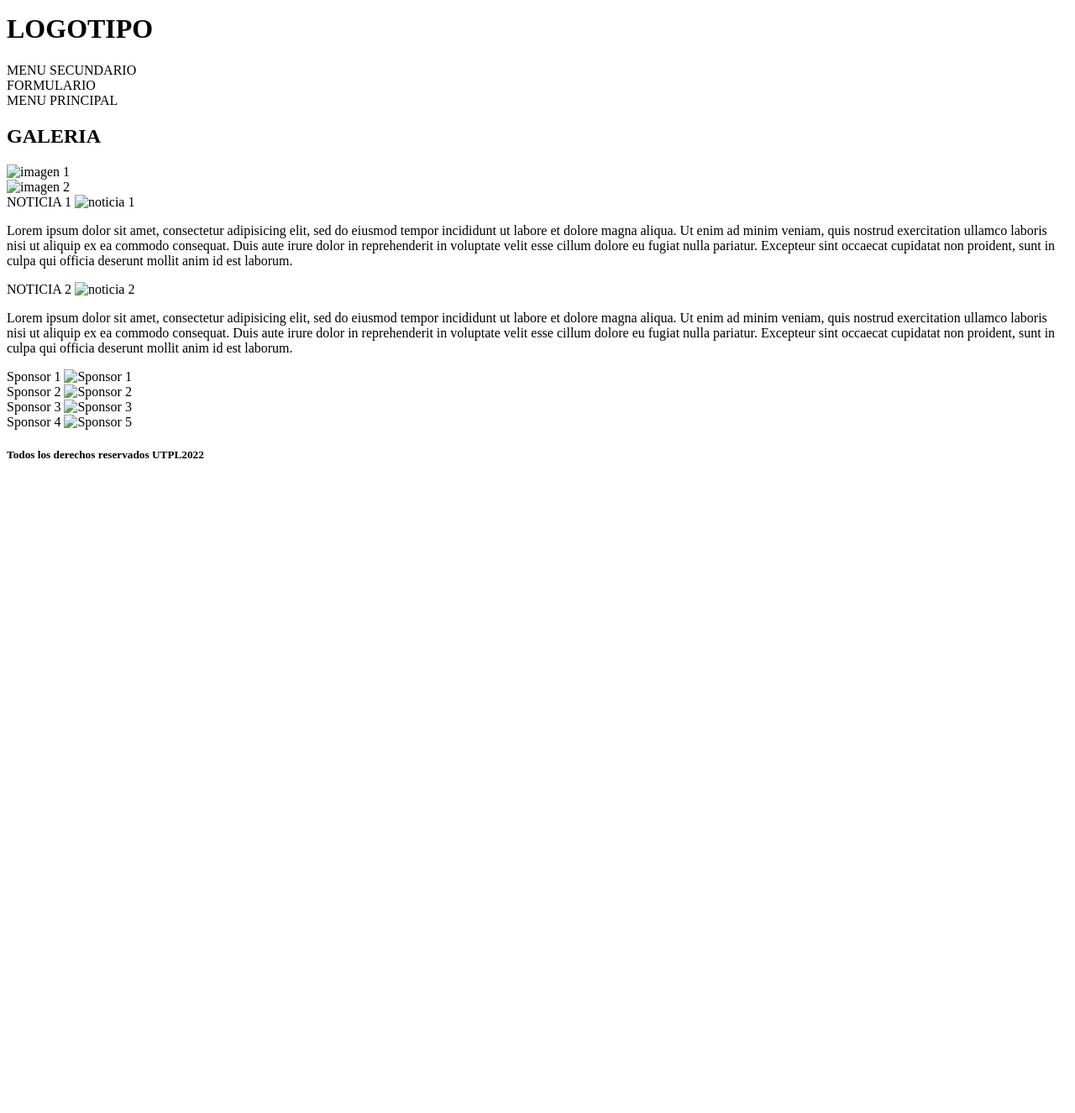
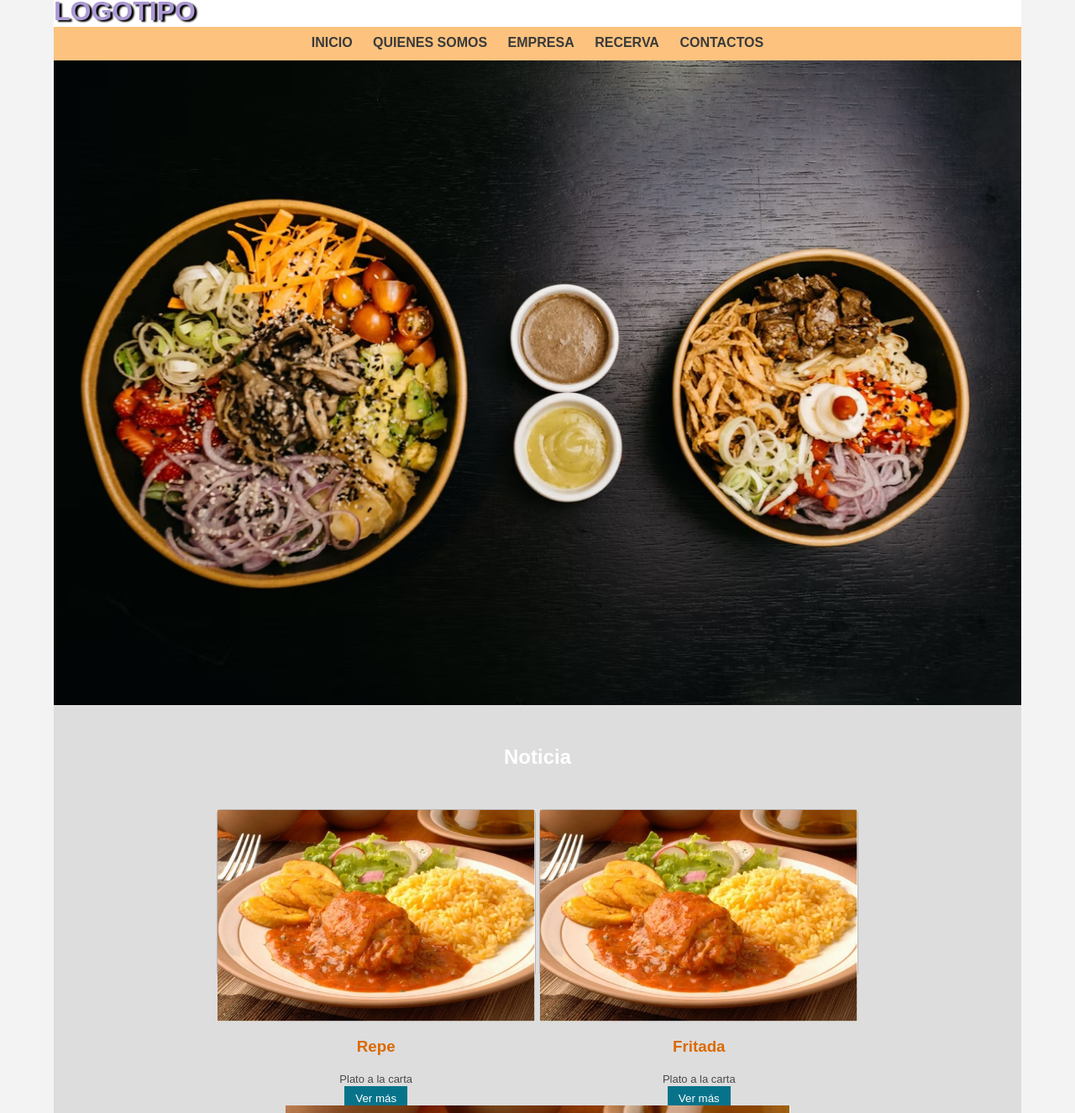
Before and after one commit to Fapaccha1/IngenieriaWeb, a plain HTML site: page index.html in a window 1280 px wide. Shown: the part 5-1331 px from the top of the page at 84% size. Before the commit the page ends 800 px from the top, so only its background shows below. Drawn offline with Linux system fonts and the light colour scheme.

Commit message:
“cambios”

```diff
--- /dev/null
+++ b/css/style.css
@@ -0,0 +1,168 @@
+*{
+	padding: 0;
+	margin: 0;
+	border: 0;
+
+}
+
+body{
+	background: #f3f3f3;
+	font-family: sans-serif;
+}
+
+.cabeceraPrincipal, .menuPrincipal, .sliderPrincipal, main{
+	background: #ddd;
+	color: #fff;
+	width: 90%;
+	margin: 0 auto;
+}
+
+.cabeceraPrincipal{
+	background-color: #ffffff;
+}
+
+.cabeceraPrincipal h1{
+	color: #AC99D4;
+	padding: 10px, 40px;
+	text-shadow: #000 3px 2px 2px;
+}
+
+.menuPrincipal{
+	background-color: #fcc27e;
+	text-align: center;
+	padding-top: 10px;
+	height: 30px;
+}
+
+.menuPrincipal a{
+	text-decoration: none;
+	padding: 5px 10px;
+	color: #3a3a3a;
+	text-transform: uppercase;
+	font-weight: bold;
+}
+
+.menuPrincipal a:hover{
+	background-color: #edd502;
+	color: #fff;
+	transition: 1s;
+}
+
+.sliderPrincipal img{
+	width: 100%;
+}
+
+.menu{
+	text-align: center;
+}
+
+.h2Home{
+	text-align: center;
+	padding: 2em 0;
+}
+
+.menuPlato{
+	width: 33%;
+	background: #ededed;
+	border: 1px solid #bbb6b6;
+	box-sizing: border-box;
+	height: 200px;
+	margin-bottom: 1px;
+	border-radius: 5px;
+	display: inline-block;
+	box-shadow: 09x 4px 4px rgba(0, 0, 0, 0.25);
+}
+
+.menuPlato img{
+	width: 100%;
+
+}
+
+.menuPlato h3{
+	color: #db6900;
+	text-align: center;
+	padding: 1em 0;
+}
+
+.menuPlato p{
+	padding: 0.1em 1em;
+	font-size: 13px;
+	color: #494848;
+}
+
+.piePagina{
+	background-color: #1d1d1d;
+	color: # c1d0d4;
+}
+
+.menuPlato button{
+	background-color: #07738a;
+	color: #fff;
+	padding: 0.5em 1em;
+	margin-bottom: 5px;
+}
+.menuPlato2{
+	display: inline-block;
+
+}
+.chefs{
+	width: 33%;
+	background: #ededed;
+	border: 1px solid #bbb6b6;
+	box-sizing: border-box;
+	height: 200px;
+	margin-bottom: 1px;
+	border-radius: 5px;
+	display: inline-block;
+	box-shadow: 09x 4px 4px rgba(0, 0, 0, 0.25);
+	text-align: center;
+}
+
+.chefs img{
+	float: left;
+	border: black 3px solid;
+	border-radius: 100%;
+}
+
+.chefs h3{
+	color: #db6900;
+	text-align: center;
+	padding: 1em 0;
+}
+
+.chefs button{
+	background-color: #07738a;
+	color: #fff;
+	padding: 0.5em 1em;
+	margin-bottom: 5px;
+}
+.piePagina h5{
+	text-align: center;
+	padding: 2em 0;
+}
+.chef1{
+	border-radius: 100%;
+}
+.segunda{
+	background-color: #f3f3f3 ;
+}
+.menu1{
+	text-align: center;
+	width: 200px 400px;
+}
+.chef{}
+
+@media only screen and (max-width: 800px){
+	body{
+		background-color: blue;
+	}
+}
+
+@media only screen and (max-width: 650px){
+	.menuPlato{
+		width: 90%;
+		display: inline-block;
+		margin: 0 auto;
+		margin-bottom: 10px;
+	}
+}
--- a/index.html
+++ b/index.html
@@ -1,4 +1,3 @@
-<!DOCTYPE html>
 <html>
 <head>
 	<meta charset="utf-8">
@@ -6,78 +5,64 @@
 	<meta http-equiv="X-UA-Compatible" content="IE=edge">
     <meta name="viewport" content="width=device-width, initial-scale=1.0">
 	<title>Mi primer taller</title>
-	<link rel="stylesheet" type="text/css" href="estilos.css">
+	<link rel="stylesheet" type="text/css" href="css/style.css">
 
 </head>
 <body>
-	<header>
+	<header class="cabeceraPrincipal">
 		<h1> LOGOTIPO</h1>
-		<section>
-			<nav>
-				MENU SECUNDARIO
-			</nav>
-			<aside>
-				FORMULARIO
-			</aside>
+	</header>
+	<section>
+		<nav class="menuPrincipal">
+			<a href="">Inicio</a>
+			<a href="">Quienes somos</a>
+			<a href="">Empresa</a>
+			<a href="">Recerva</a>
+			<a href="">Contactos</a>
+		</nav>
+	</section>
+	<section class="sliderPrincipal">
+		<img src="images/slider1.jpg" alt="Slider" title="sliderPrincipal">
+	</section>
+	<main>
+		<h2 class="h2Home">Noticia</h2>
+		<section class="menu">
+			<article class="menuPlato">
+				<img src="images/img1.jpg" alt="">
+				<h3>Repe</h3>
+				<p>Plato a la carta</p>
+				<button>Ver más</button>
+			</article>
+			<article class="menuPlato">
+				<img src="images/img1.jpg" alt="">
+				<h3>Fritada</h3>
+				<p>Plato a la carta</p>
+				<button>Ver más</button>
+			</article>
+			<article class="menuPlato2">
+				<img src="images/img1.jpg" alt="">
+				<h3>Molloco</h3>
+				<p>Plato a la carta</p>
+				<button>Ver más</button>
+			</article>
 		</section>
-	</header>
-	<nav>
-		<div>
-			MENU PRINCIPAL
-		</div>
-	</nav>
-		<section>
-			<h2>GALERIA</h2>
-
-			<div><img src="" alt="imagen 1"></div>
-			<div><img src="" alt="imagen 2"></div>
+		<section class="menu1" >
+			<article class="chefs">
+				<img src="images/chef1.jpg" alt="" class="chef1">
+				<h3>Juan Alvarado</h3>
+				<p>Plato a la carta</p>
+				<button>Ver más</button>
+			</article>
+			<article class="chefs">
+				<img src="images/chef1.jpg" alt="" class="chef1">
+				<h3>Pepe Aguilar</h3>
+				<p>Plato a la carta</p>
+				<button>Ver más</button>
+			</article>
 
 		</section>
-	<main>
-		<section>
-			NOTICIA 1
-			<img src="" alt="noticia 1">
-			<p>Lorem ipsum dolor sit amet, consectetur adipisicing elit, sed do eiusmod
-			tempor incididunt ut labore et dolore magna aliqua. Ut enim ad minim veniam,
-			quis nostrud exercitation ullamco laboris nisi ut aliquip ex ea commodo
-			consequat. Duis aute irure dolor in reprehenderit in voluptate velit esse
-			cillum dolore eu fugiat nulla pariatur. Excepteur sint occaecat cupidatat non
-			proident, sunt in culpa qui officia deserunt mollit anim id est laborum.</p>
-		</section>
-		<section>
-			NOTICIA 2
-			<img src="" alt="noticia 2">
-			<p>Lorem ipsum dolor sit amet, consectetur adipisicing elit, sed do eiusmod
-			tempor incididunt ut labore et dolore magna aliqua. Ut enim ad minim veniam,
-			quis nostrud exercitation ullamco laboris nisi ut aliquip ex ea commodo
-			consequat. Duis aute irure dolor in reprehenderit in voluptate velit esse
-			cillum dolore eu fugiat nulla pariatur. Excepteur sint occaecat cupidatat non
-			proident, sunt in culpa qui officia deserunt mollit anim id est laborum.</p>
-		</section>
 	</main>
-	<aside>
-		<section>
-			Sponsor 1
-			<img src="" alt="Sponsor 1">
-
-		</section>
-		<section>
-			Sponsor 2
-			<img src="" alt="Sponsor 2">
-
-		</section>
-		<section>
-			Sponsor 3
-			 <img src="" alt="Sponsor 3">
-
-		</section>
-		<section>
-			Sponsor 4
-			<img src="" alt="Sponsor 5">
-		</section>
-
-	</aside>
-	<footer>
+	<footer class="piePagina">
 		<h5>Todos los derechos reservados UTPL2022</h5>
 	</footer>
 </body>
```
Also changed, not shown: images/chef1.jpg (added), images/chef2.jpg (added), images/img1.jpg (added), images/slider1.jpg (added).
